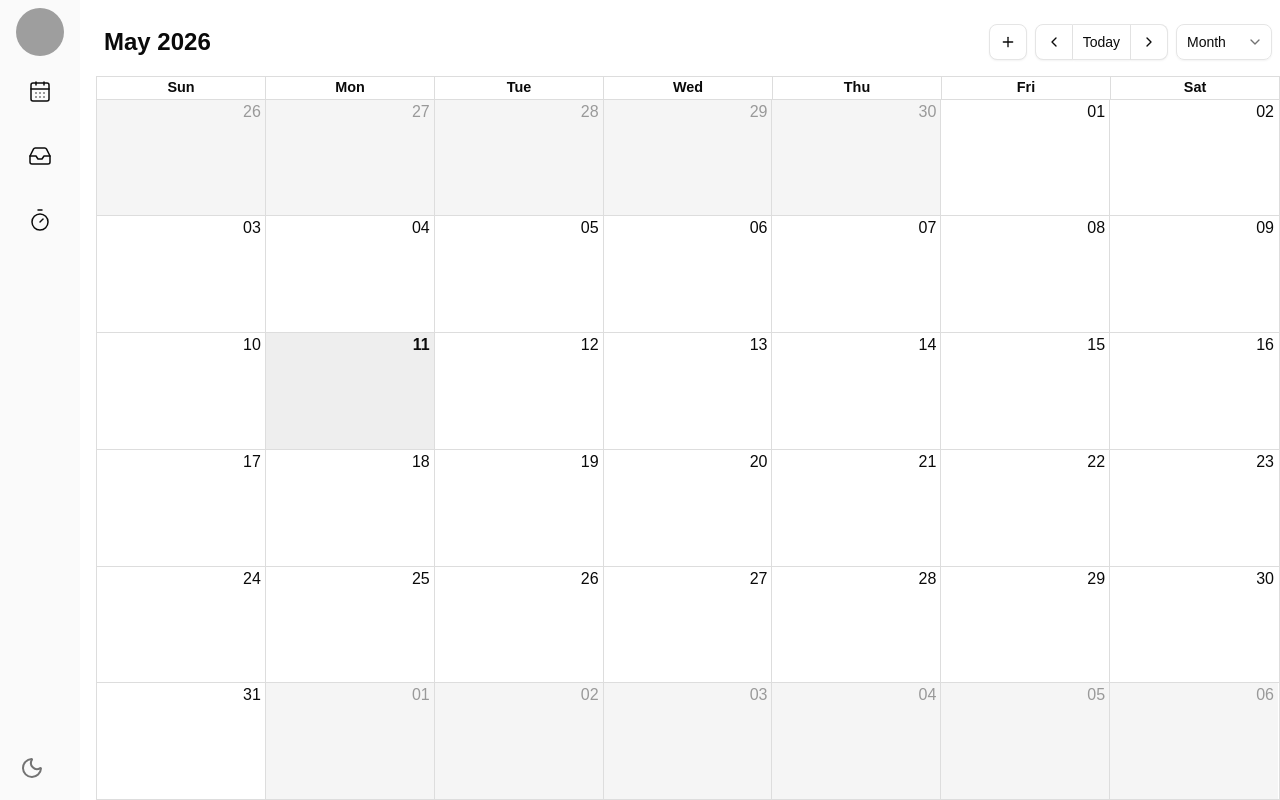
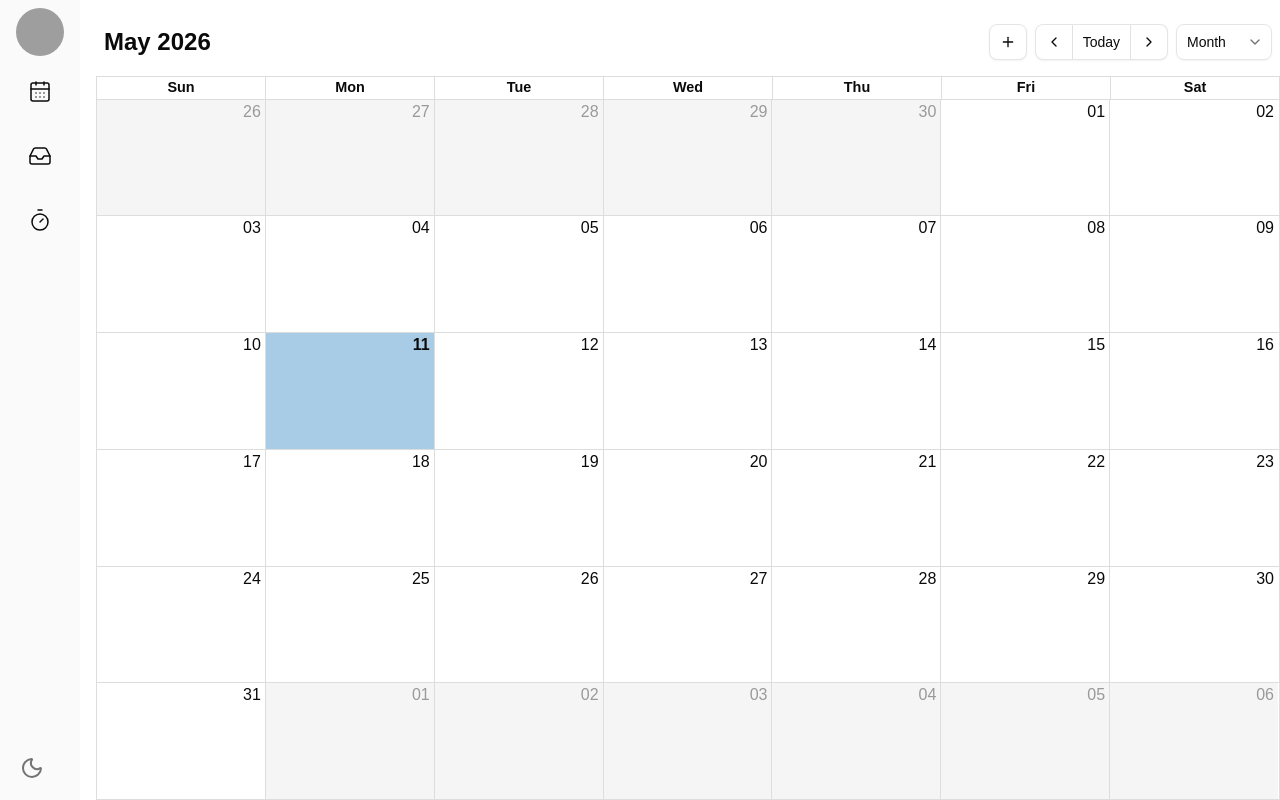
Before and after one commit to sruthy-j-mallya/mind-boop, a React (Vite) app: page / in a window 1280 px wide. Built offline with nearby package versions, Linux system fonts and the light colour scheme; grey boxes are pictures that could not be loaded.

Commit message:
Updated the today indicator color

```diff
--- a/src/styles/react-big-calendar.css
+++ b/src/styles/react-big-calendar.css
@@ -6,16 +6,18 @@
   background-color: oklch(0.97 0 0);
 }
 
+/* TODO: Change this to match the theme*/
 .rbc-today {
-  background-color: oklch(0.95 0 0);
+  background-color: oklch(82.772% 0.05314 239.725);
 }
 
 .dark .rbc-off-range-bg {
   background-color: oklch(0.205 0 0);
 }
 
+/* TODO: Change this to match the theme*/
 .dark .rbc-today {
-  background-color: oklch(0.269 0 0);
+  background-color: oklch(26.333% 0.04774 228.329);
 }
 
 .rbc-timeslot-group {
```
